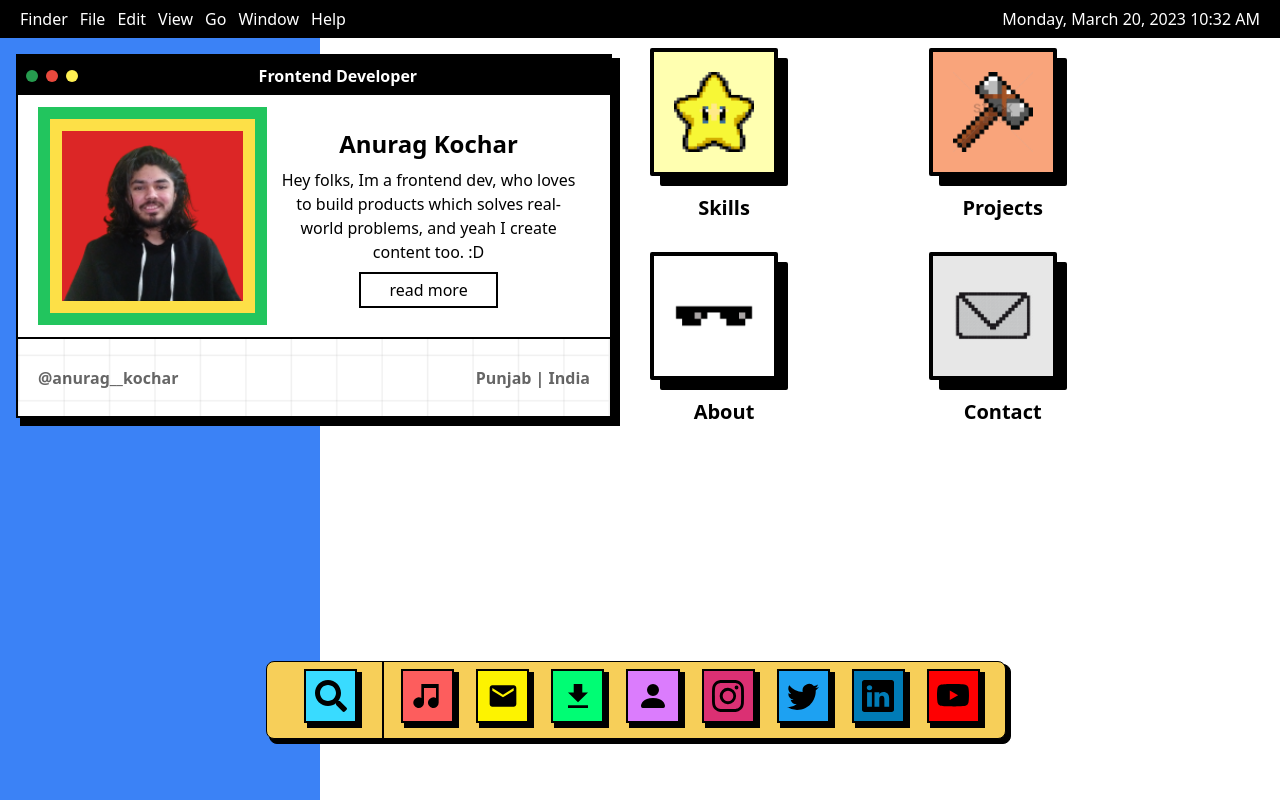
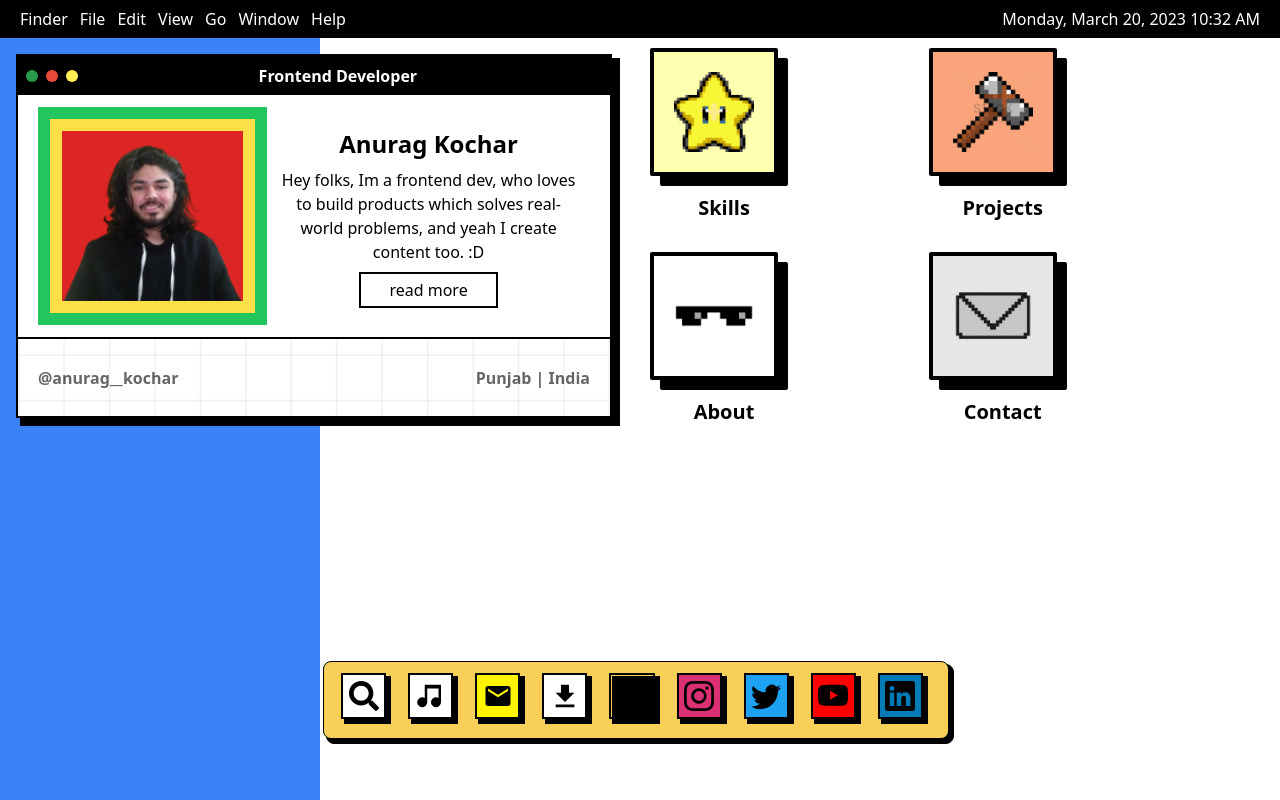
Before and after one commit to Anurag-Kochar-1/neu-os-portfolio, a Next.js app: page / in a window 1280 px wide. Built offline with nearby package versions, Linux system fonts and the light colour scheme.

Commit message:
Redesigned: TaskBar

```diff
--- a/components/Folder/Folder.tsx
+++ b/components/Folder/Folder.tsx
@@ -40,6 +40,8 @@ const Folder = () => {
     switch (folderName) {
       case "Skills":
         return `bg-[#644BDF]`;
+      case "Projects":
+        return `bg-[#E05151]`
       default:
         return `bg-white`;
     }
--- a/components/TaskBar/TaskBar.tsx
+++ b/components/TaskBar/TaskBar.tsx
@@ -1,141 +1,42 @@
-"use client"
+"use client";
 
-import React, { useRef } from 'react'
-import { TaskBarIconsDataArray } from '@/constants/data/TaskBarIconsData/TaskBarIconsData'
-import TaskBarIcon from '../TaskBarIcon/TaskBarIcon'
-
-// Icons Import
-import { FaSearch } from "react-icons/fa"
-import { BsHammer, BsPersonFill, BsInstagram, BsTwitter, BsLinkedin, BsYoutube } from "react-icons/bs"
-import { GiSkills } from "react-icons/gi"
-import { MdMail } from "react-icons/md"
-import { RiMusic2Fill } from "react-icons/ri"
-import { IoMdDownload } from "react-icons/io"
-
+import React, { useRef } from "react";
+import { TaskBarIconsDataArray } from "../../constants/data/TaskBarIconsData/TaskBarIconsData";
+import TaskBarIcon from "../TaskBarIcon/TaskBarIcon";
 
 const TaskBar = () => {
-
-
-  const iconRef = useRef<HTMLDivElement | null>(null)
+  const iconRef = useRef<HTMLDivElement | null>(null);
 
   return (
-    <div className='z-30 fixed bottom-2 md:bottom-[7vh] max-w-[95%] md:w-auto h-20 bg-black border border-black flex justify-center items-center rounded-lg'>
-      <div className='w-full h-full -mt-2 -ml-2 bg-[#F7CF59] border border-black flex justify-start items-center rounded-lg space-x-2 sm:space-x-5 px-5'>
-
-        {/* Search Icon - m */}
-        <div className={`md:hidden w-12 h-12 flex justify-center items-center bg-black border border-black hover:scale-110 transition-all duration-150 ease-in-out`}>
-          <div className={`w-full h-full -mt-2 -ml-2 flex justify-center items-center bg-[#39DBFF] text-white border-2 border-black`}>
-            <FaSearch className='text-black' size={"1.5rem"} />
-          </div>
-        </div>
-
-        {/* Search Icon - d */}
-        <div className={`hidden md:inline-flex w-14 h-14 justify-center items-center bg-black border border-black hover:scale-110 transition-all duration-150 ease-in-out`}>
-          <div className={`w-full h-full -mt-2 -ml-2 flex justify-center items-center bg-[#39DBFF] text-white border-2 border-black`}>
-            <FaSearch className='text-black' size={"2rem"} />
-          </div>
-        </div>
-        <div className='w-[2px] h-full border-r-2 border-r-black'></div>
-
-        {/* Skills icon */}
-        <div className={`lg:hidden w-12 h-12 flex justify-center items-center bg-black border border-black`}>
-          <div className={`w-full h-full -mt-2 -ml-2 flex justify-center items-center bg-[#FFFFB0] text-white border-2 border-black`}>
-            <GiSkills className='text-black' size={"1.5rem"} />
-          </div>
-        </div>
-
-        {/* Projects icon */}
-        <div className={`lg:hidden w-12 h-12 flex justify-center items-center bg-black border border-black`}>
-          <div className={`w-full h-full -mt-2 -ml-2 flex justify-center items-center bg-[#F9A47B] text-white border-2 border-black`}>
-            <BsHammer className='text-black' size={"1.5rem"} />
-          </div>
-        </div>
-
-        {/* About icon */}
-        <div className={`lg:hidden w-12 h-12 flex justify-center items-center bg-black border border-black`}>
-          <div className={`w-full h-full -mt-2 -ml-2 flex justify-center items-center bg-white text-white border-2 border-black`}>
-            <BsPersonFill className='text-black' size={"1.5rem"} />
-          </div>
-        </div>
-
-        {/* Contact icon */}
-        <div className={`lg:hidden w-12 h-12 flex justify-center items-center bg-black border border-black`}>
-          <div className={`w-full h-full -mt-2 -ml-2 flex justify-center items-center bg-[#E7E7E7] text-white border-2 border-black`}>
-            <MdMail className='text-black' size={"1.5rem"} />
-          </div>
-        </div>
-
-        {/* Download icon */}
-        <div className={`lg:hidden w-12 h-12 flex justify-center items-center bg-black border border-black`}>
-          <div className={`w-full h-full -mt-2 -ml-2 flex justify-center items-center bg-[#00FD74] text-white border-2 border-black`}>
-            <IoMdDownload className='text-black' size={"1.5rem"} />
-          </div>
-        </div>
-
-
-
-
-        {/* Music icon */}
-        <div className={`hidden lg:inline-flex w-14 h-14 justify-center items-center bg-black border border-black hover:scale-110 transition-all duration-150 ease-in-out`} ref={iconRef}>
-          <div className={`w-full h-full -mt-2 -ml-2 flex justify-center items-center bg-[#FD5D5D] text-white border-2 border-black`}>
-            <RiMusic2Fill className='text-black' size={"2rem"} />
-          </div>
-        </div>
-
-        {/* Contact icon */}
-        <div className={`hidden lg:inline-flex w-14 h-14 justify-center items-center bg-black border border-black hover:scale-110 transition-all duration-150 ease-in-out`}>
-          <div className={`w-full h-full -mt-2 -ml-2 flex justify-center items-center bg-[#FDF300] text-white border-2 border-black`}>
-            <MdMail className='text-black' size={"2rem"} />
-          </div>
-        </div>
-
-        {/* Download icon */}
-        <div className={`hidden lg:inline-flex w-14 h-14 justify-center items-center bg-black border border-black hover:scale-110 transition-all duration-150 ease-in-out`}>
-          <div className={`w-full h-full -mt-2 -ml-2 flex justify-center items-center bg-[#00FD74] text-white border-2 border-black`}>
-            <IoMdDownload className='text-black' size={"2rem"} />
-          </div>
-        </div>
-
-        {/* About icon */}
-        <div className={`hidden lg:inline-flex w-14 h-14 justify-center items-center bg-black border border-black hover:scale-110 transition-all duration-150 ease-in-out`}>
-          <div className={`w-full h-full -mt-2 -ml-2 flex justify-center items-center bg-[#DB7CFD] text-white border-2 border-black`}>
-            <BsPersonFill className='text-black' size={"2rem"} />
-          </div>
-        </div>
-
-        {/* Instagram icon */}
-        <div className={`hidden lg:inline-flex w-14 h-14 justify-center items-center bg-black border border-black hover:scale-110 transition-all duration-150 ease-in-out`}>
-          <div className={`w-full h-full -mt-2 -ml-2 flex justify-center items-center bg-[#DB3073] text-white border-2 border-black`}>
-            <BsInstagram className='text-black' size={"2rem"} />
-          </div>
-        </div>
-
-
-        {/* Twitter icon */}
-        <div className={`hidden lg:inline-flex w-14 h-14 justify-center items-center bg-black border border-black hover:scale-110 transition-all duration-150 ease-in-out`}>
-          <div className={`w-full h-full -mt-2 -ml-2 flex justify-center items-center bg-[#1DA1F2] text-white border-2 border-black`}>
-            <BsTwitter className='text-black' size={"2rem"} />
-          </div>
-        </div>
-
-
-        {/* Linkedin icon  */}
-        <div className={`hidden lg:inline-flex w-14 h-14 justify-center items-center bg-black border border-black hover:scale-110 transition-all duration-150 ease-in-out`}>
-          <div className={`w-full h-full -mt-2 -ml-2 flex justify-center items-center bg-[#007BB6] text-white border-2 border-black`}>
-            <BsLinkedin className='text-black' size={"2rem"} />
-          </div>
-        </div>
-
-        {/* Youtube icon  */}
-        <div className={`hidden lg:inline-flex w-14 h-14 justify-center items-center bg-black border border-black hover:scale-110 transition-all duration-150 ease-in-out`}>
-          <div className={`w-full h-full -mt-2 -ml-2 flex justify-center items-center bg-[#FE0002] text-white border-2 border-black `}>
-            <BsYoutube className='text-black' size={"2rem"} />
-          </div>
-        </div>
-
+    <div className="z-30 fixed bottom-2 md:bottom-[7vh] max-w-[97%] md:w-auto h-20 bg-black border border-black flex justify-center items-center rounded-lg">
+      <div
+        className={`w-full h-full -mt-2 -ml-2 bg-[#F7CF59] border border-black flex justify-start items-center rounded-lg space-x-2 sm:space-x-5 px-5`}
+      >
+        {TaskBarIconsDataArray &&
+          TaskBarIconsDataArray?.map((taskBarIcon) => {
+            return (
+              <div
+                key={taskBarIcon.id}
+                className={`${
+                  taskBarIcon?.isVisibleOnMobile
+                    ? "inline-flex"
+                    : "hidden md:inline-flex"
+                } w-12 h-12  justify-center items-center bg-black border border-black hover:cursor-pointer hover:scale-110 transition-all duration-150 ease-in-out`}
+              >
+                <div
+                  className={`w-full h-full -mt-2 -ml-2 flex justify-center items-center text-white border-2 border-black pointer-events-none ${taskBarIcon.bgColor}
+              `}
+                >
+                  <span className={`${taskBarIcon.iconColor} text-xl md:text-3xl pointer-events-none`}>
+                    {taskBarIcon.icon}
+                  </span>
+                </div>
+              </div>
+            );
+          })}
       </div>
     </div>
-  )
-}
+  );
+};
 
-export default TaskBar
+export default TaskBar;
--- /dev/null
+++ b/constants/data/TaskBarIconsData/TaskBarIconsData.js
@@ -0,0 +1,81 @@
+import { FaSearch } from "react-icons/fa"
+import { BsPersonFill, BsInstagram, BsTwitter, BsLinkedin, BsYoutube } from "react-icons/bs"
+import { MdMail } from "react-icons/md"
+import { RiMusic2Fill } from "react-icons/ri"
+import { IoMdDownload, IoMdPerson} from "react-icons/io"
+
+
+export const TaskBarIconsDataArray = [
+  {
+    id: 0,
+    iconName: "Search",
+    icon: <FaSearch />,
+    bgColor: "bg-[#FFFFFF]",
+    iconColor: "text-black",
+    isVisibleOnMobile: true,
+  },
+  {
+    id: 1,
+    iconName: "Music",
+    icon: <RiMusic2Fill />,
+    bgColor: "bg-[#FFFFFF]",
+    iconColor: "text-black",
+    isVisibleOnMobile: false,
+  },
+  {
+    id: 2,
+    iconName: "Mail",
+    icon: <MdMail />,
+    bgColor: "bg-[#FEF400]",
+    iconColor: "text-black",
+    isVisibleOnMobile: true,
+  },
+  {
+    id: 3,
+    iconName: "Download Resume",
+    icon: <IoMdDownload />,
+    bgColor: "bg-[#FFFFFF]",
+    iconColor: "text-black",
+    isVisibleOnMobile: true,
+  },
+  {
+    id: 4,
+    iconName: "About",
+    icon: <IoMdPerson />,
+    bgColor: "bg-[#DB7CFD]",
+    iconColor: "text-black",
+    isVisibleOnMobile: true,
+  },
+  {
+    id: 5,
+    iconName: "Instagram",
+    icon: <BsInstagram />,
+    bgColor: "bg-[#DB3073]",
+    iconColor: "text-black",
+    isVisibleOnMobile: false,
+  },
+  {
+    id: 6,
+    iconName: "Twitter",
+    icon: <BsTwitter />,
+    bgColor: "bg-[#1DA1F2]",
+    iconColor: "text-black",
+    isVisibleOnMobile: false,
+  },
+  {
+    id: 7,
+    iconName: "YouTube",
+    icon: <BsYoutube />,
+    bgColor: "bg-[#FE0002]",
+    iconColor: "text-black",
+    isVisibleOnMobile: false,
+  },
+  {
+    id: 8,
+    iconName: "LinkedIn",
+    icon: <BsLinkedin />,
+    bgColor: "bg-[#007BB6]",
+    iconColor: "text-black",
+    isVisibleOnMobile: true,
+  },
+];
--- a/tsconfig.json
+++ b/tsconfig.json
@@ -24,6 +24,6 @@
       "@/*": ["./*"]
     }
   },
-  "include": ["next-env.d.ts", "**/*.ts", "**/*.tsx", ".next/types/**/*.ts", "constants/data/TaskBarIconsData/TaskBarIconsData.ts"],
+  "include": ["next-env.d.ts", "**/*.ts", "**/*.tsx", ".next/types/**/*.ts", "constants/data/TaskBarIconsData/TaskBarIconsData.js"],
   "exclude": ["node_modules"]
 }
```
Also changed, not shown: constants/data/TaskBarIconsData/TaskBarIconsData.ts (deleted, +0 -86 lines).
